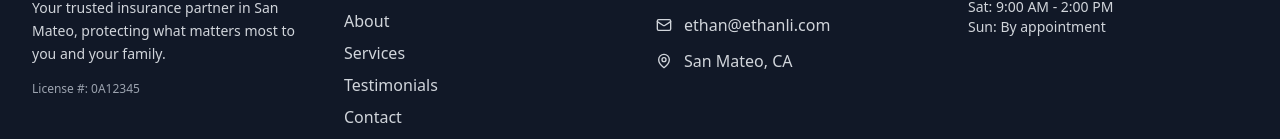
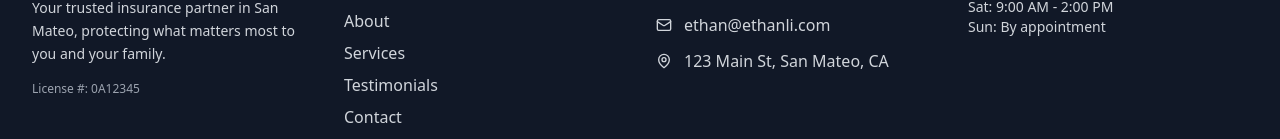
Before and after one commit to alexalfadel/insuranceagentsample, a React (Vite) app: page / in a window 1280 px wide. Shown: the part 2331-2470 px from the top of the page. Built offline with nearby package versions, Linux system fonts and the light colour scheme.

Commit message:
footer address fix

```diff
--- a/src/components/Footer.tsx
+++ b/src/components/Footer.tsx
@@ -70,7 +70,7 @@ const Footer: React.FC<FooterProps> = ({ onNavigate }) => {
               </a>
               <div className="flex items-center space-x-3 text-gray-300">
                 <MapPin className="h-4 w-4 flex-shrink-0" aria-hidden="true" />
-                <span>San Mateo, CA</span>
+                <span>123 Main St, San Mateo, CA</span>
               </div>
             </div>
           </div>
```
